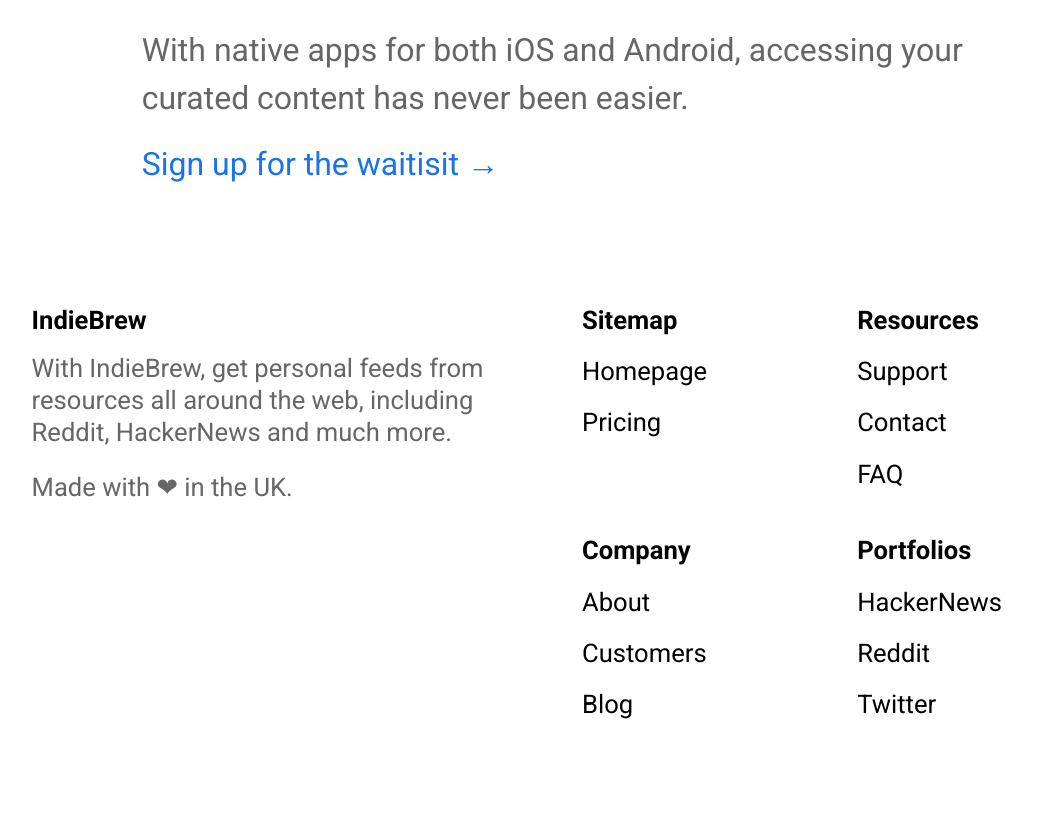
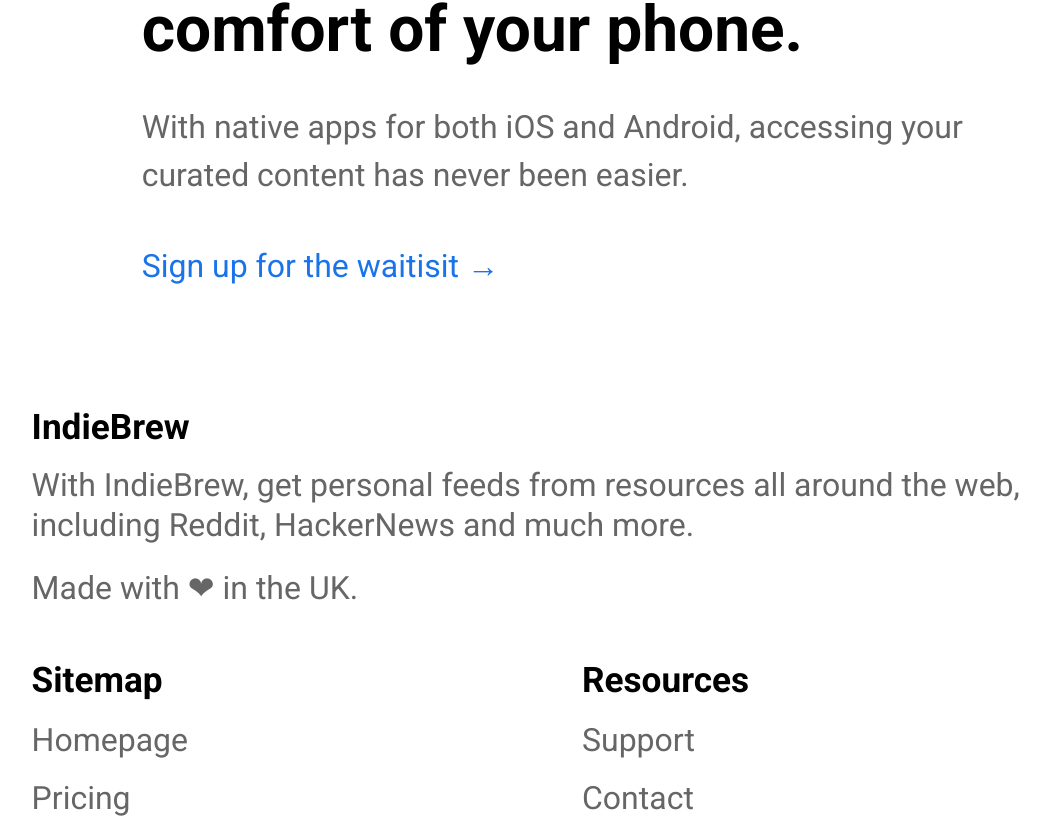
Before and after one commit to nvhoang2001/indie-brew-page, a React (Create React App) app: page / in a window 1280 px wide. Shown: the part 4101-4920 px from the top of the page, without its empty margins (58-1108 px from the left). Built offline with nearby package versions, Linux system fonts and the light colour scheme.

Commit message:
adjust style for footer component

```diff
--- a/src/components/MenuLinks/MenuLinks.style.scss
+++ b/src/components/MenuLinks/MenuLinks.style.scss
@@ -26,6 +26,7 @@
 		padding: 0.5rem 0;
 		display: block;
 		width: fit-content;
+		color: $font-color;
 	}
 }
 
--- a/src/components/NavigateLink/NavigateLink.style.scss
+++ b/src/components/NavigateLink/NavigateLink.style.scss
@@ -1,6 +1,9 @@
 .navigate-link {
 	color: #1a73e8;
 	display: inline-block;
+
+	margin-top: 1rem;
+
 	&__arrow {
 		position: relative;
 	}
--- a/src/sections/Footer/Footer.style.scss
+++ b/src/sections/Footer/Footer.style.scss
@@ -1,5 +1,57 @@
+@import "../../global.scss";
+
+@mixin title-font($font-size) {
+	font-size: 1.1 * $font-size;
+}
+
+@mixin content-font($font-size) {
+	font-size: $font-size;
+}
+
+@mixin mobile-footer($selector, $font-size) {
+	#{$selector} {
+		flex-direction: column;
+
+		&-content {
+			max-width: 100%;
+
+			&__title {
+				@include title-font($font-size);
+			}
+
+			&__content,
+			&__maker {
+				@include content-font($font-size);
+			}
+		}
+
+		@at-root .menu-links {
+			margin-top: 2rem;
+			width: 100%;
+
+			&__title {
+				@include title-font($font-size);
+			}
+
+			&__link {
+				@include content-font($font-size);
+			}
+		}
+	}
+}
+
 .footer {
 	padding-bottom: 3rem;
 	display: flex;
 	justify-content: space-between;
 }
+
+// Query for landscape phone
+@media only screen and (max-device-width: $phone-landscape-screen-max) and (orientation: landscape) {
+	@include mobile-footer(".footer", $phone-landscape-font);
+}
+
+// Query for portrait phone
+@media only screen and (max-device-width: $phone-portrait-screen-max) and (orientation: portrait) {
+	@include mobile-footer(".footer", $phone-portrait-font);
+}
--- a/src/sections/Waitisit/Waitisit.style.scss
+++ b/src/sections/Waitisit/Waitisit.style.scss
@@ -13,6 +13,7 @@
 		}
 
 		&__img {
+			margin-top: 2rem;
 			order: -1;
 		}
 	}
```
